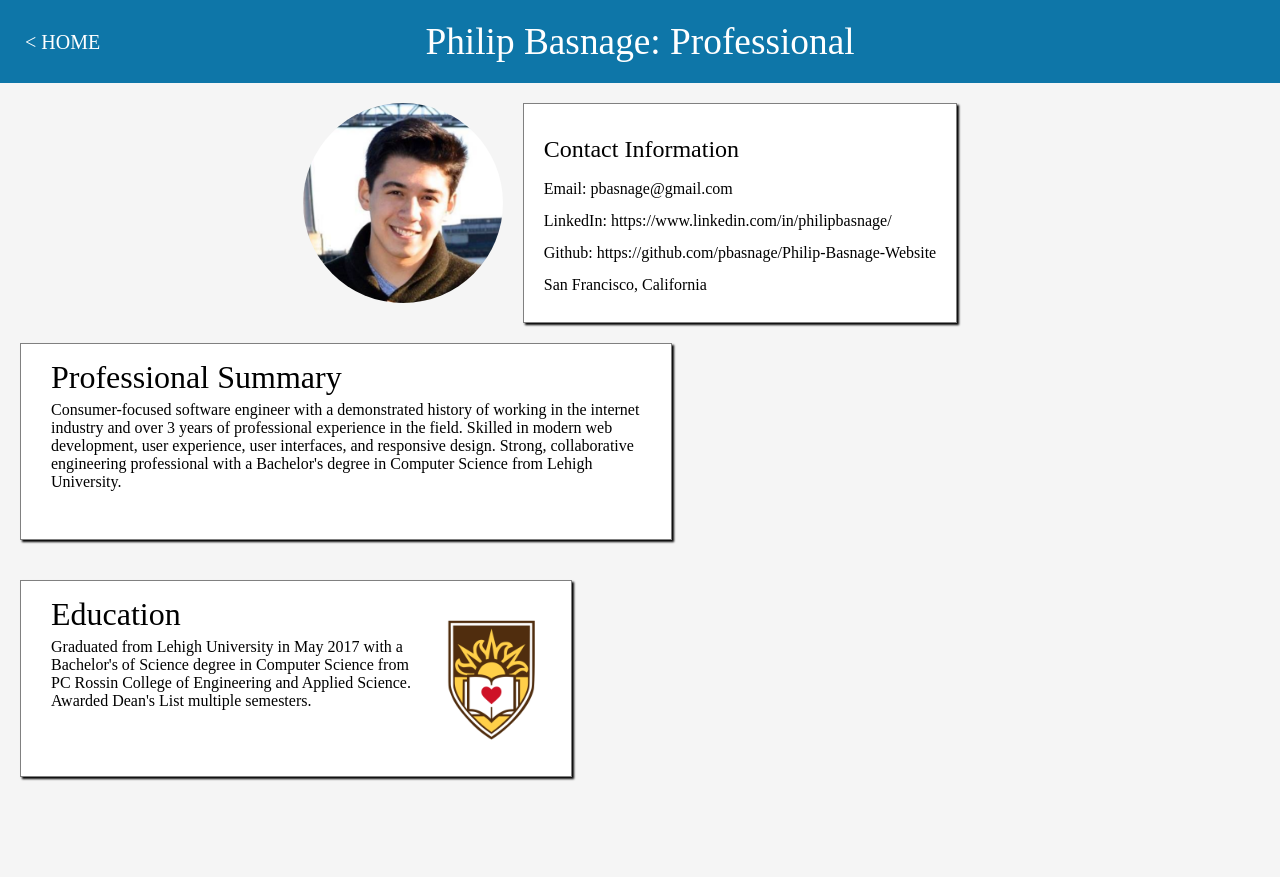
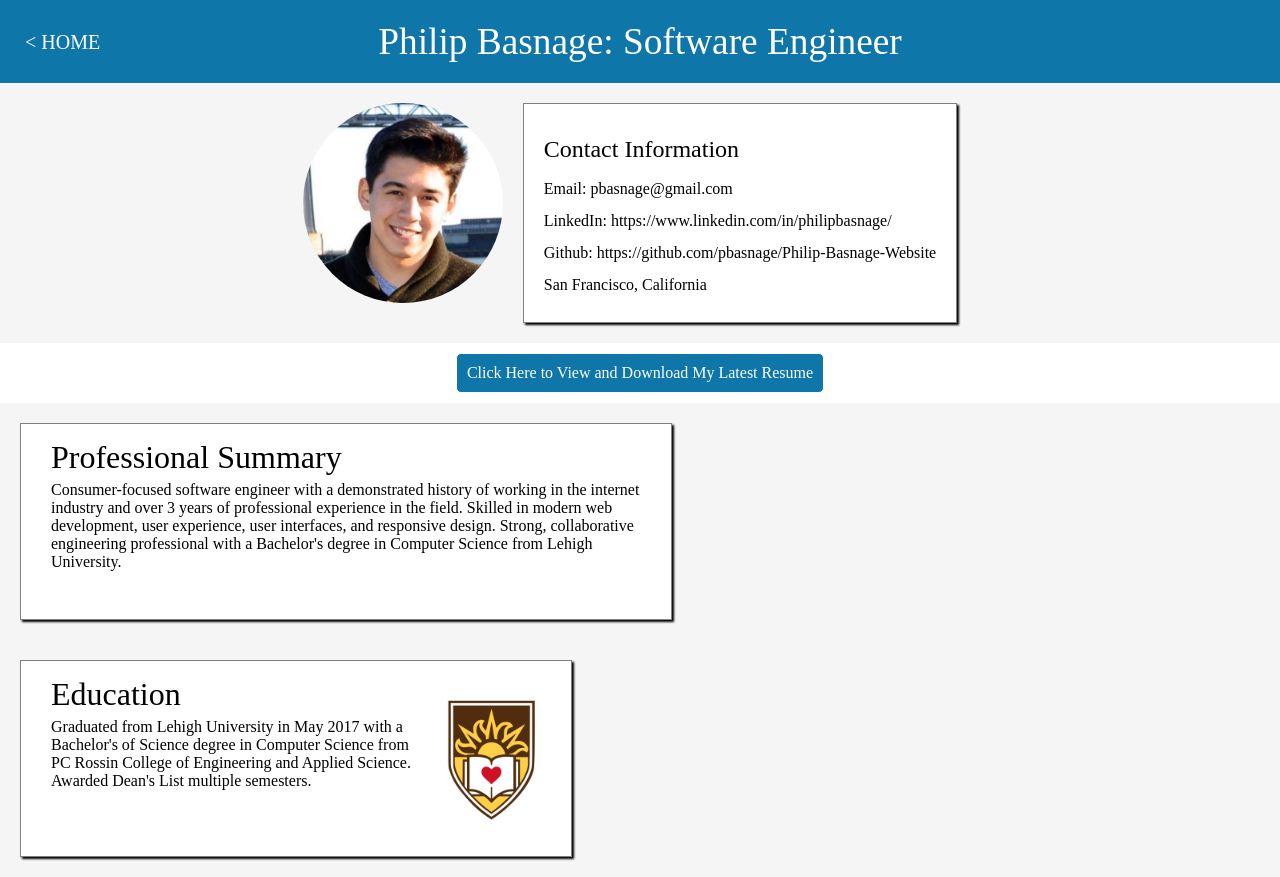
Before and after one commit to pbasnage/Philip-Basnage-Website, a React (Create React App) app: page /professional in a window 1280 px wide. Before the commit the page ends 800 px from the top, so only its background shows below. Built offline with nearby package versions, Linux system fonts and the light colour scheme.

Commit message:
adding resume link

```diff
--- a/src/components/professional/professional.component.scss
+++ b/src/components/professional/professional.component.scss
@@ -96,3 +96,22 @@
         margin-top: 1.5em;
     }
 }
+
+.resume-row {
+    display: flex;
+    justify-content: center;
+    align-items: center;
+    width: 100%;
+    margin-top: 20px;
+    background-color: white;
+
+    .resume-button {
+        cursor: pointer;
+        padding: 10px;
+        margin: 10px 0;
+        border: 1px solid white;
+        border-radius: 5px;
+        background-color: $linkedinblue;
+        color: white;
+    }
+}
--- a/src/components/professional/professional.component.tsx
+++ b/src/components/professional/professional.component.tsx
@@ -1,22 +1,16 @@
 import React from 'react';
-import ReactDOM from 'react-dom';
 import { ProfessionalProps } from '../../interfaces/professional.interface';
 import '../../main.scss';
 import './professional.component.scss';
 import LehighCrest from '../../images/lehighcrest.png';
 import ProfilePic from '../../images/proftmp.png';
 
-export class Professional extends React.Component {
-
-    constructor(props: ProfessionalProps) {
-        super(props);
-
-    }
+export class Professional extends React.Component<ProfessionalProps> {
     render(): JSX.Element {
         return (
             <div className="professional-wrapper">
                 <div className="main-header">
-                    Philip Basnage: Professional
+                    Philip Basnage: Software Engineer
                     <div className="back-button" onClick={this.goToMain}>&lt;&nbsp;HOME</div>
                 </div>
                 <div className="main-info">
@@ -27,6 +21,11 @@ export class Professional extends React.Component {
                         <div>LinkedIn: https://www.linkedin.com/in/philipbasnage/</div>
                         <div>Github: https://github.com/pbasnage/Philip-Basnage-Website</div>
                         <div>San Francisco, California</div>
+                    </div>
+                </div>
+                <div className="resume-row">
+                    <div className="resume-button" onClick={this.goToResume}>
+                        Click Here to View and Download My Latest Resume
                     </div>
                 </div>
                 <div className="panels-container">
@@ -61,6 +60,10 @@ export class Professional extends React.Component {
         );
     }
 
+    goToResume(): void {
+        window.open("https://drive.google.com/open?id=1mr1UXvWbdgBcsiQjjZGUpy5f248zUplm", "_blank");
+    }
+
     goToMain(): void {
         window.location.assign("/");
     }
```
